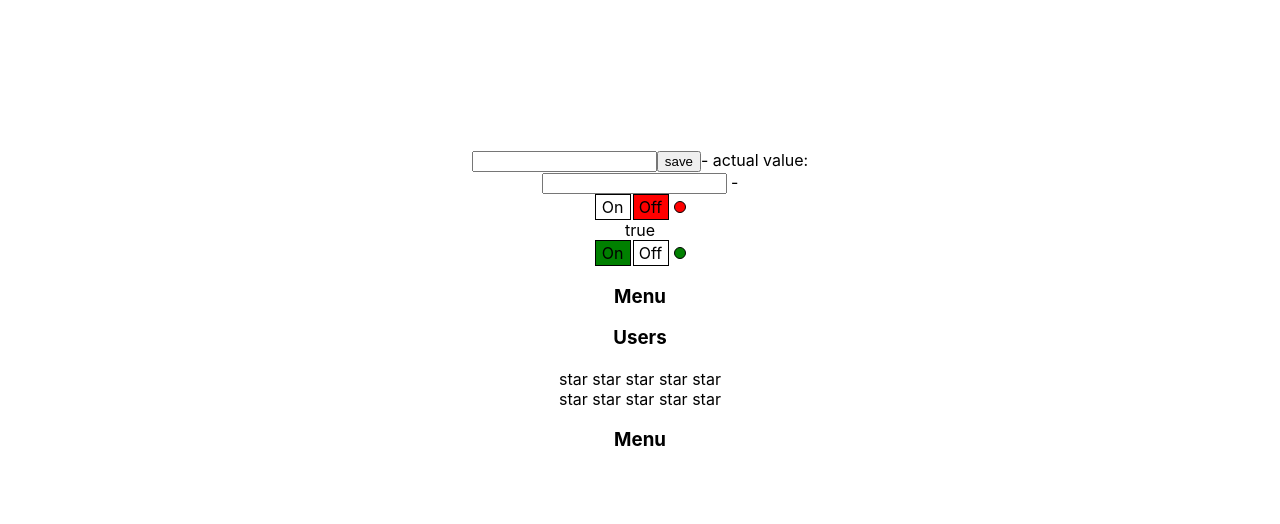
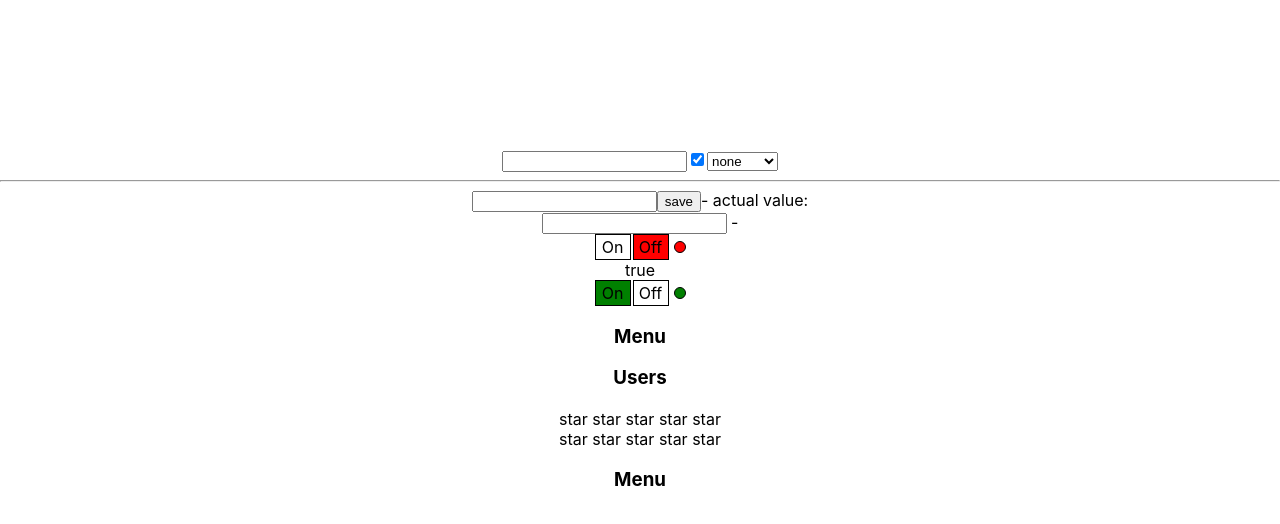
Before and after one commit to manchikooo/react-kabzda, a React (Create React App) app: page / in a window 1280 px wide. Shown: the top 524 px of the page. Built offline with nearby package versions, Linux system fonts and the light colour scheme.

Commit message:
Controlled input/checkbox/select

```diff
--- a/src/App.tsx
+++ b/src/App.tsx
@@ -10,6 +10,7 @@ import {
     GetValueOfUncontrolledInputByButtonPress,
     TrackValueOfUncontrolledInput,
 } from "./components/UncontrolledInput/UncontrolledInput";
+import {ControlledCheckbox, ControlledInput, ControlledSelect} from "./components/ControlledInput/ControlledInput";
 
 
 function App(props: any) {
@@ -21,6 +22,10 @@ function App(props: any) {
 
     return (
         <div className={'App'}>
+            <ControlledInput/>
+            <ControlledCheckbox/>
+            <ControlledSelect/>
+            <hr/>
             <GetValueOfUncontrolledInputByButtonPress/>
             <TrackValueOfUncontrolledInput/>
 
--- /dev/null
+++ b/src/components/ControlledInput/ControlledInput.tsx
@@ -0,0 +1,31 @@
+import React, {useState} from "react";
+
+export function ControlledInput() {
+
+    const [parentValue, setParentValue] = useState('')
+    const onChangeHandler = (e: React.ChangeEvent<HTMLInputElement>) => setParentValue(e.currentTarget.value)
+
+    return <input value={parentValue} onChange={onChangeHandler}/>
+}
+
+export function ControlledCheckbox() {
+
+    const [parentValue, setParentValue] = useState(true)
+    const onChangeHandler = (e: React.ChangeEvent<HTMLInputElement>) => setParentValue(e.currentTarget.checked)
+
+    return <input type='checkbox' checked={parentValue} onChange={onChangeHandler}/>
+}
+
+export function ControlledSelect() {
+
+    const [parentValue, setParentValue] = useState<number>(0)
+    const onChangeHandler = (e: React.ChangeEvent<HTMLSelectElement>) =>
+        setParentValue(e.target.selectedIndex)
+
+    return <select value={parentValue} onChange={onChangeHandler}>
+        <option>none</option>
+        <option value={1}>Minsk</option>
+        <option value={2}>Moscow</option>
+        <option value={3}>Kiev</option>
+    </select>
+}
```
